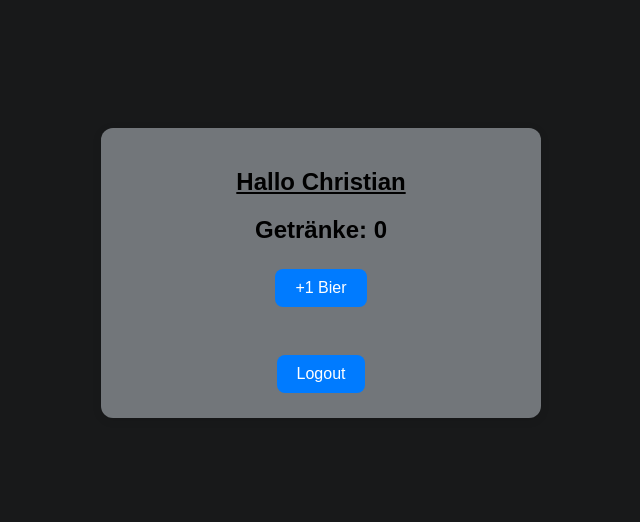
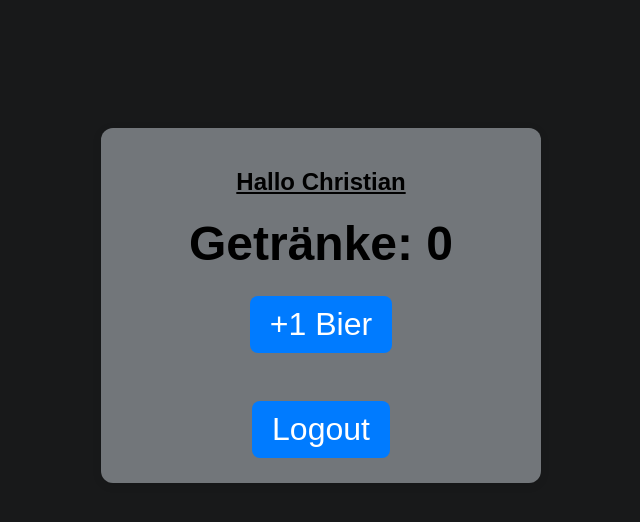
Before and after one commit to ChristianWarschburger/BierApp, a Flask app: page /dashboard in a window 1280 px wide. Shown: the top 522 px of the page, without its empty margins (319-959 px from the left). Run offline with Flask 3, Linux system fonts and the light colour scheme; a user stored in the database is signed in; data comes from the database, SQL or seed files in the repository.

Commit message:
Update style.css

```diff
--- a/static/style.css
+++ b/static/style.css
@@ -21,7 +21,7 @@ a, Button {
     display: inline-block;
     padding: 10px 20px;
     margin: 5px;
-    font-size: 16px;
+    font-size: 32px;
     text-decoration: none;
     color: white;
     background-color: #007bff;
@@ -53,7 +53,7 @@ th {
 
 td a {
     padding: 5px 10px;
-    font-size: 14px;
+    font-size: 28px;
     border-radius: 6px;
     margin: 0 2px;
 }
@@ -87,7 +87,7 @@ form {
 
 input {
     padding: 10px;
-    font-size: 16px;
+    font-size: 32px;
     border-radius: 6px;
     border: 1px solid #ccc;
     margin-right: 10px;
@@ -105,7 +105,7 @@ input {
     box-shadow: 0 2px 10px rgb(0,0,0,0.1);
 }
 .dashboard p {
-    font-size: 24px;
+    font-size: 48px;
     font-weight: bold;
     color: black;
     margin: 20px;
```
